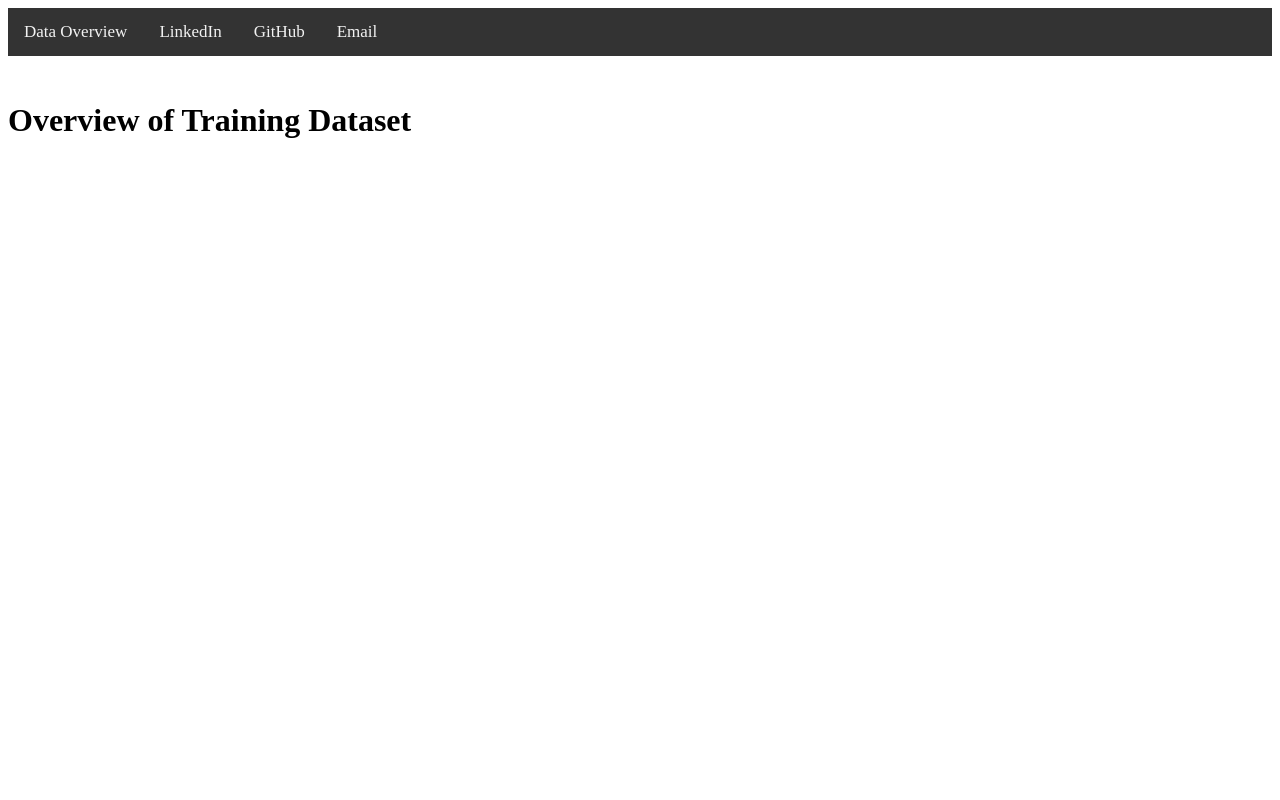
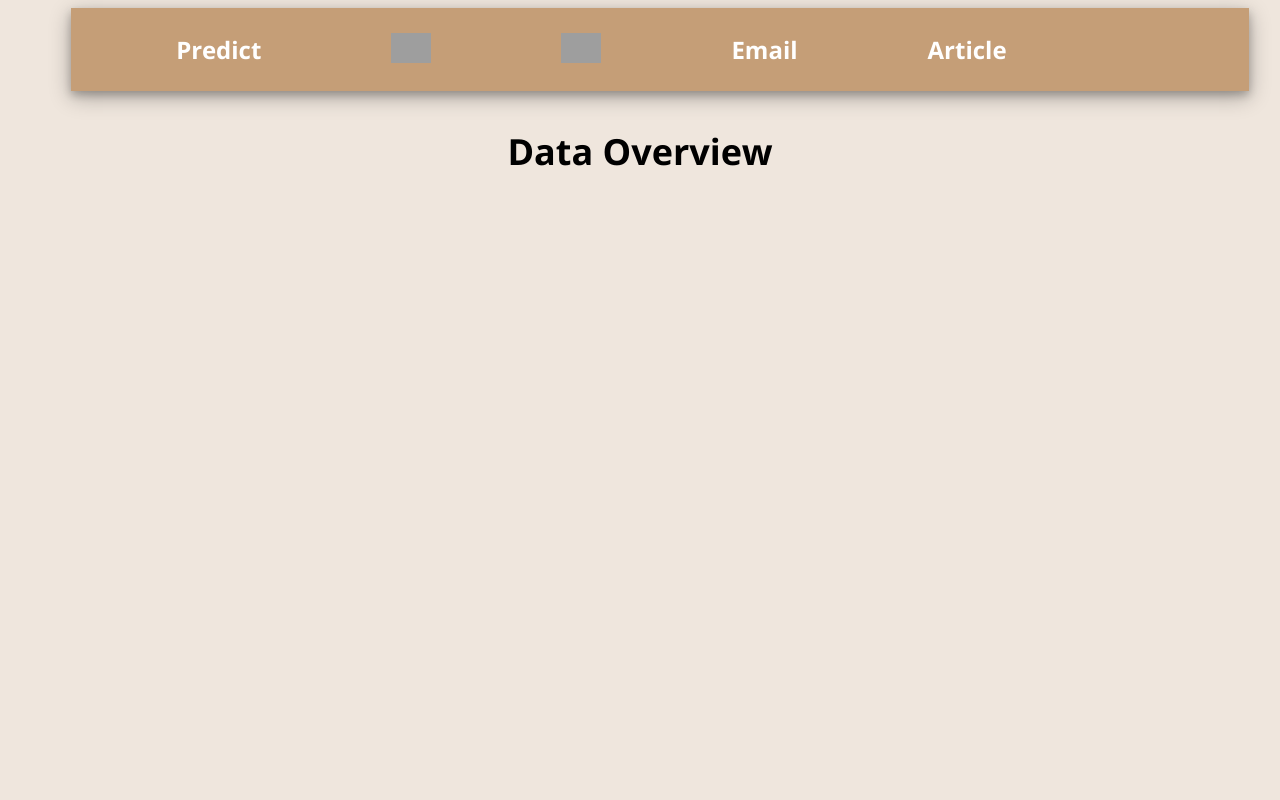
Before and after one commit to sean-ashley/Stroke-Prediction-App, a Flask app: template app/templates/dataoverview.html in a window 1280 px wide. Run offline with Flask 2, Linux system fonts and the light colour scheme; the template is opened without the code that fills it, so the values that code supplies are empty; some libraries are stand-ins or nearby versions; grey boxes are pictures that could not be loaded.

Commit message:
New DataOverview Layout
GRAPHS NOT INCLUDED => comments are included to indicate where graphs should be placed

```diff
--- a/app/templates/dataoverview.html
+++ b/app/templates/dataoverview.html
@@ -1,77 +1,30 @@
-<!doctype html>
 <html lang="en">
-<head>
-    <meta charset="utf-8">
-    <meta http-equiv="X-UA-Compatible" content="IE=edge">
-    <meta name="viewport" content="width=device-width, initial-scale=1">
+    <header>
+        <title>Data Overview</title>
+        <link rel="stylesheet" href="styleSheet.css">
+    </header>
+    <body style="background-color:#EFE6DD">
+        <!-- Navigation Bar -->
+        <nav>
+            <ul class="navigation" style="background:#C59E77">
+                <li><a href="/home" style="color:#FFFFFF">Predict</a></li>
+                <li><a href="https://www.linkedin.com/in/sean-ashley/" target="_blank" style="color:#FFFFFF"><img src="linkedIn.png" height="30px"></a></li>
+                <li><a href="https://github.com/sean-ashley" target="_blank" style="color:#FFFFFF"><img src="github.png" height="30px"></a></li>
+                <li><a href="mailto:sean.d.ashley@gmail.com" target="_blank" style="color:#FFFFFF">Email</a></li>
+                <li><a href="https://sean-ashley.medium.com/can-ai-predict-your-stroke-before-it-happens-feec17f12145" target="_blank" style="color:#FFFFFF">Article</a></li>
+            </ul>
+        </nav>
 
-    <title>Stroke Predictor</title>
-
-    <script src="https://ajax.googleapis.com/ajax/libs/jquery/3.3.1/jquery.min.js"></script>
-    <script src="https://cdn.plot.ly/plotly-latest.min.js"></script>
-    <style>h1.ex1 {
-        padding-top: 25px;
-      }</style>
-</head>
-
-<body>
-
-    <div class="topnav">
-        <a class="active" href="/dataoverview">Data Overview</a>
-        <a href="https://www.linkedin.com/in/sean-ashley/">LinkedIn</a>
-        <a href="https://github.com/sean-ashley">GitHub</a>
-        <a href="mailto:sean.d.ashley@gmail.com">Email</a>
-    </div>
-
-
-<div class="container">
-    {% block content %}
-        <div class="page-header">
-            <h1 class="text-center ex1">Overview of Training Dataset</h1>
+        <!-- Data Overview Graphs -->
+        <center><h3 style="font-family:noto-sans;font-size:36px;">Data Overview</h3></center>
+        <div class="page-row">
+            <div class="column">
+                <!-- GRAPH 1 GOES HERE -->
+                <!-- GRAPH 2 GOES HERE -->
+            </div>
+            <div class="column">
+                <!-- GRAPH 3 GOES HERE -->
+                <!-- GRAPH 4 GOES HERE -->
+            </div>
         </div>
-    {% endblock %}
-
-    {% for id in ids %}
-        <div id="{{id}}"></div>
-    {% endfor %}
-</div>
-
-<script type="text/javascript">
-    const graphs = {{graphJSON | safe}};
-    const ids = {{ids | safe}};
-    for(let i in graphs) {
-        Plotly.plot(ids[i], graphs[i].data, graphs[i].layout);
-    }
-</script>
-
-<style>
-    .center {
-        position: fixed;
-        top: 50%;
-        left: 50%;
-        /* bring your own prefixes */
-        transform: translate(-50%, -50%);
-    }
-
-    .topnav {
-        overflow: hidden;
-        background-color: #333;
-    }
-
-    .topnav a {
-        float: left;
-        color: #f2f2f2;
-        text-align: center;
-        padding: 14px 16px;
-        text-decoration: none;
-        font-size: 17px;
-    }
-
-    .topnav a:hover {
-        background-color: #ddd;
-        color: black;
-    }
-</style>
-
-</body>
 </html>
```
